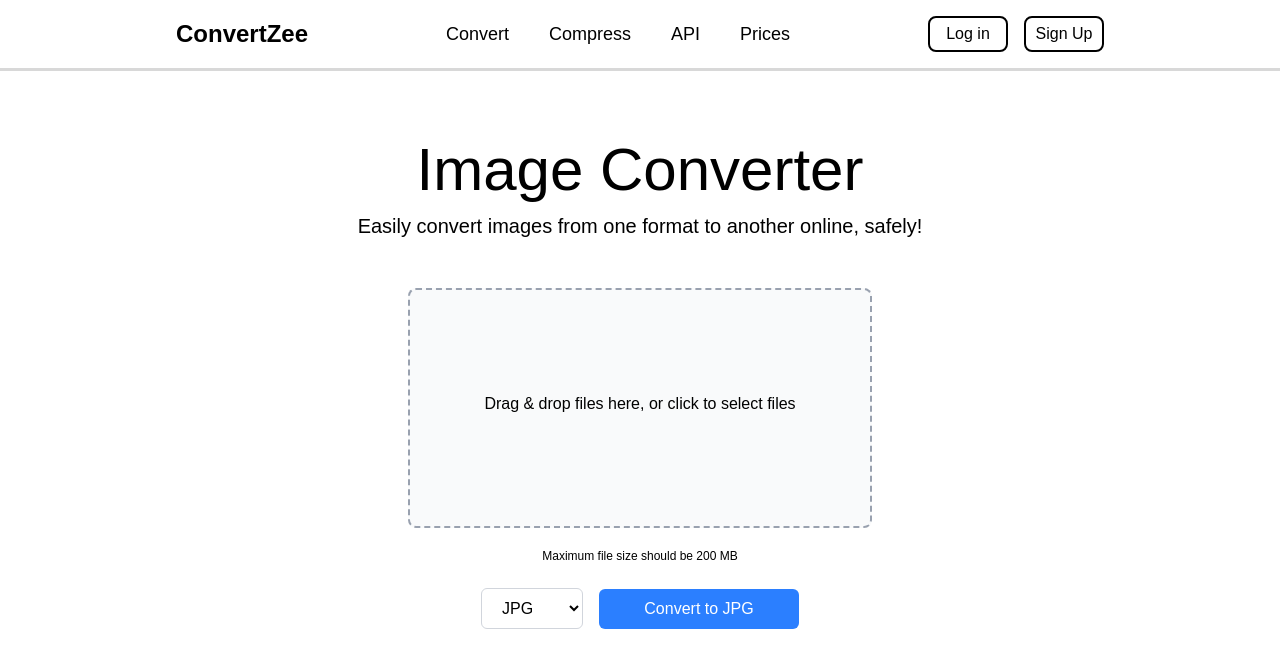
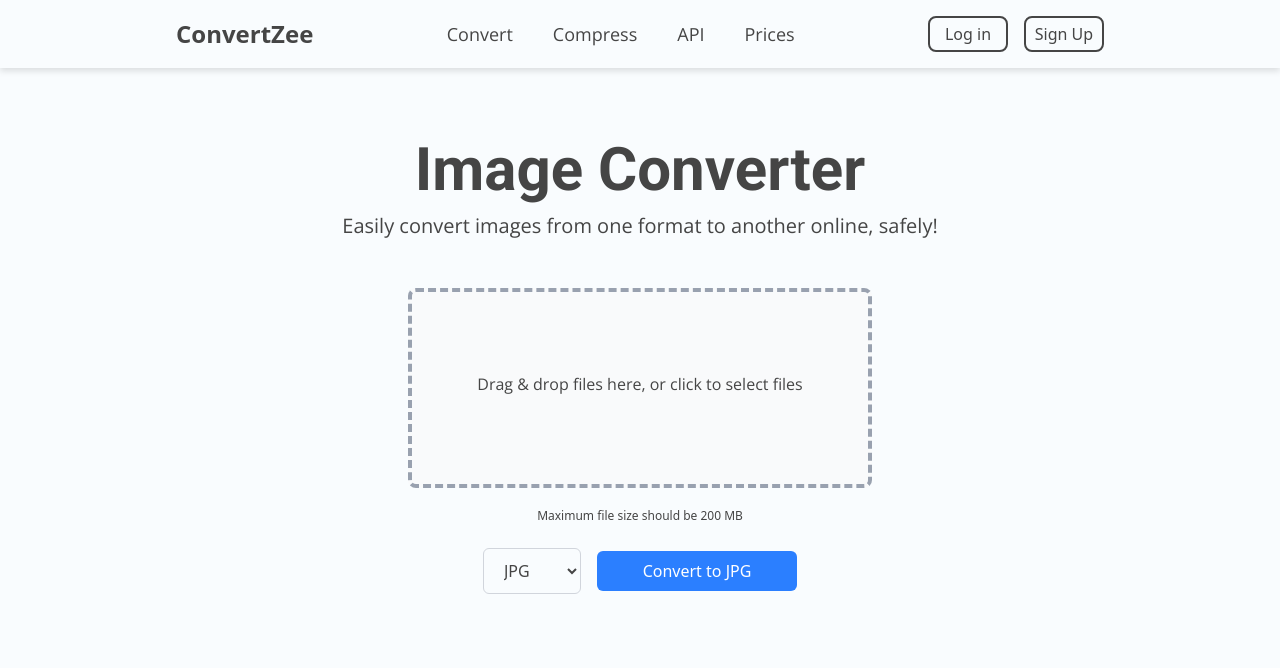
Before and after one commit to beatenstratblues/convertzee_frontend, a Next.js app: page / in a window 1280 px wide. Shown: the top 668 px of the page. Built offline with nearby package versions, Linux system fonts and the light colour scheme.

Commit message:
fontfaces added properly and layout has been improved

```diff
--- a/app/globals.css
+++ b/app/globals.css
@@ -1,5 +1,13 @@
+@import url("https://fonts.googleapis.com/css2?family=Roboto:ital,wght@0,100..900;1,100..900&display=swap");
+@import url("https://fonts.googleapis.com/css2?family=Open+Sans:ital,wght@0,300..800;1,300..800&display=swap");
 @import "tailwindcss";
 
+@theme {
+  --font-head: "Roboto", sans-serif;
+  --font-bod: "Open Sans", sans-serif;
+}
+
+html,
 body {
-  font-family: Arial, Helvetica, sans-serif;
+  height: 100%;
 }
--- a/app/layout.js
+++ b/app/layout.js
@@ -1,16 +1,5 @@
-import { Geist, Geist_Mono } from "next/font/google";
 import "./globals.css";
 import NavigationBar from "@/components/NavigationBar";
-
-const geistSans = Geist({
-  variable: "--font-geist-sans",
-  subsets: ["latin"],
-});
-
-const geistMono = Geist_Mono({
-  variable: "--font-geist-mono",
-  subsets: ["latin"],
-});
 
 export const metadata = {
   title: "ConvertZee",
@@ -21,12 +10,14 @@ export default function RootLayout({ children }) {
   return (
     <html lang="en">
       <body
-        className={`${geistSans.variable} ${geistMono.variable} antialiased`}
+        className={`antialiased bg-[#F9FCFE] text-[#454545]`}
       >
         <header>
           <NavigationBar />
         </header>
-        <main className="pt-20 mx-10 md:mx-16 lg:mx-44 h-screen">{children}</main>
+        <main className="pt-20 mx-10 md:mx-16 lg:mx-44 min-h-screen">
+          {children}
+        </main>
       </body>
     </html>
   );
--- a/app/page.js
+++ b/app/page.js
@@ -3,10 +3,10 @@ import MainUploadComponent from "@/components/MainUploadComponent";
 const page = () => {
   return (
     <div className="h-full">
-      <h1 className="text-4xl text-center pt-10 md:text-6xl md:pt-15">
+      <h1 className="text-4xl text-center pt-10 md:text-6xl md:pt-15 font-head font-bold">
         Image Converter
       </h1>
-      <p className="text-center mt-3 md:text-xl">
+      <p className="text-center mt-3 md:text-xl font-bod">
         Easily convert images from one format to another online, safely!
       </p>
       <MainUploadComponent
--- a/components/DropZone.js
+++ b/components/DropZone.js
@@ -69,7 +69,7 @@ const DropZone = ({ setUploadedUrl }) => {
     <div
       className={`${
         isDragActive ? "bg-blue-100" : "bg-gray-50"
-      } mt-12 border-2 border-dashed border-gray-400 rounded-lg text-center cursor-pointer w-full mx-auto md:w-4/6 lg:w-3/6 h-2/6 flex flex-col justify-center overflow-hidden`}
+      } mt-12 border-4 border-dashed border-gray-400 rounded-lg text-center cursor-pointer w-full mx-auto md:w-4/6 lg:w-3/6 h-50 flex flex-col justify-center overflow-hidden font-bod`}
       {...getRootProps()}
     >
       <div className="flex-1 flex flex-col justify-center p-2">
--- a/components/NavigationBar.js
+++ b/components/NavigationBar.js
@@ -7,7 +7,7 @@ const NavigationBar = () => {
   const [isMenuOpen, setIsMenuOpen] = useState(false);
 
   return (
-    <nav className="border-b-3 border-[#d8d8d8] px-10 md:px-16 lg:px-44 py-4 bg-[#FFFFFF] flex justify-between items-center fixed w-full top-0 z-50">
+    <nav className="bg-[#F9FCFE] drop-shadow-md px-10 md:px-16 lg:px-44 py-4 flex justify-between items-center fixed w-full top-0 z-50">
       <div className="text-2xl font-bold"><Link href="/">ConvertZee</Link></div>
 
       <button
@@ -17,7 +17,7 @@ const NavigationBar = () => {
         {isMenuOpen ? <X size={24} /> : <Menu size={24} />}
       </button>
 
-      <div className="hidden md:flex relative gap-10 text-lg font-medium items-center">
+      <div className="hidden md:flex relative gap-10 text-lg items-center font-bod">
         <Link href="/convert">
           <button className="cursor-pointer hover:text-gray-700">
             Convert
```
